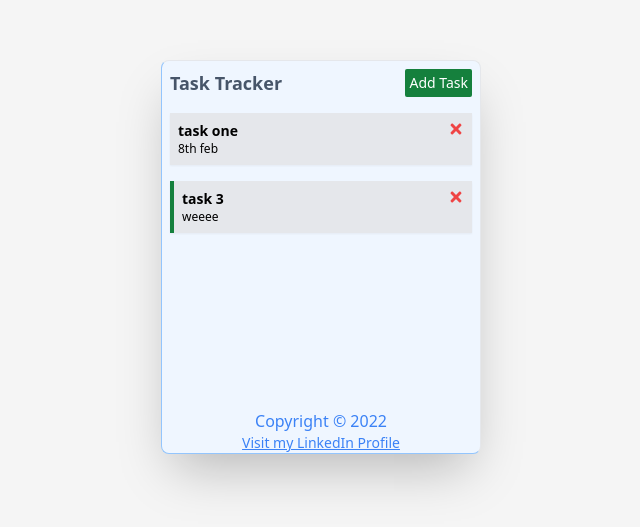
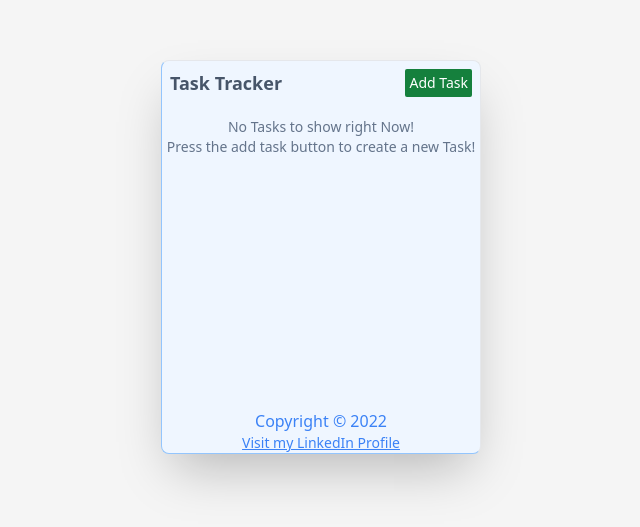
Before and after one commit to Mariat28/Task-Tracker, a React (Create React App) app: page / in a window 1280 px wide. Shown: the part 149-676 px from the top of the page, without its empty margins (319-959 px from the left). Built offline with nearby package versions, Linux system fonts and the light colour scheme; data requests are answered from the project's data file.

Commit message:
mock database configuration

```diff
--- a/db.json
+++ b/db.json
@@ -1,16 +1,3 @@
 {
-  "tasks": [
-    {
-      "text": "task one",
-      "day": "8th feb",
-      "completed": "",
-      "id": 10
-    },
-    {
-      "text": "task 3",
-      "day": "weeee",
-      "completed": true,
-      "id": 11
-    }
-  ]
+  "tasks": []
 }
--- a/src/App.js
+++ b/src/App.js
@@ -72,7 +72,7 @@ function App() {
         <div className='h-1/2 bg-blue-50 rounded-lg shadow-2xl xl:w-1/4 w-1/2  border border-l-blue-300 border-b-blue-300 overflow-auto flex flex-col justify-between'>
           <div>
           <Header title="Task Tracker" onAdd={ () => setShowAddTask(!showAddTask)} showAdd={showAddTask}></Header>
-          <div className="flex justify-center">
+          <div className="flex justify-center ">
           {showAddTask && <AddTask onAdd = {addTask}/>}
           </div>
           <div>
```
